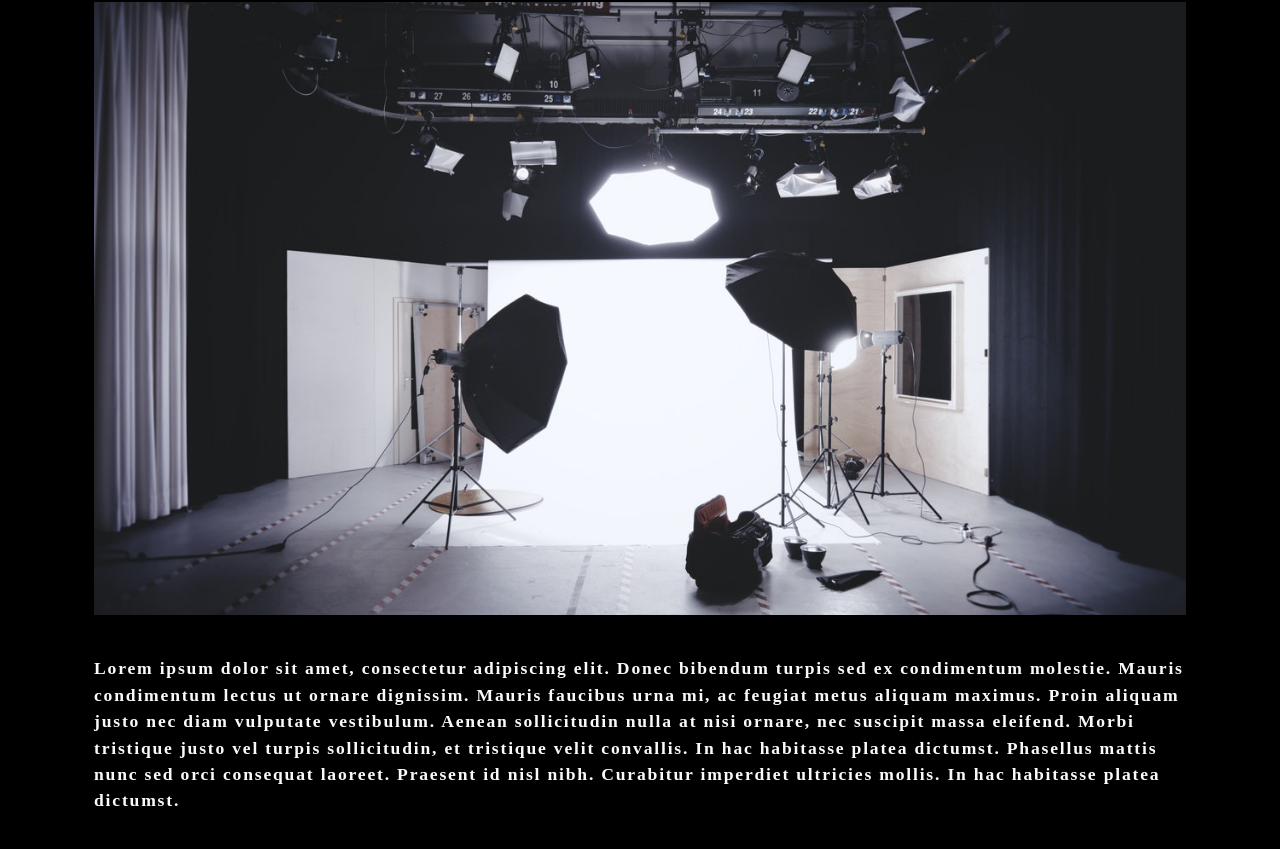
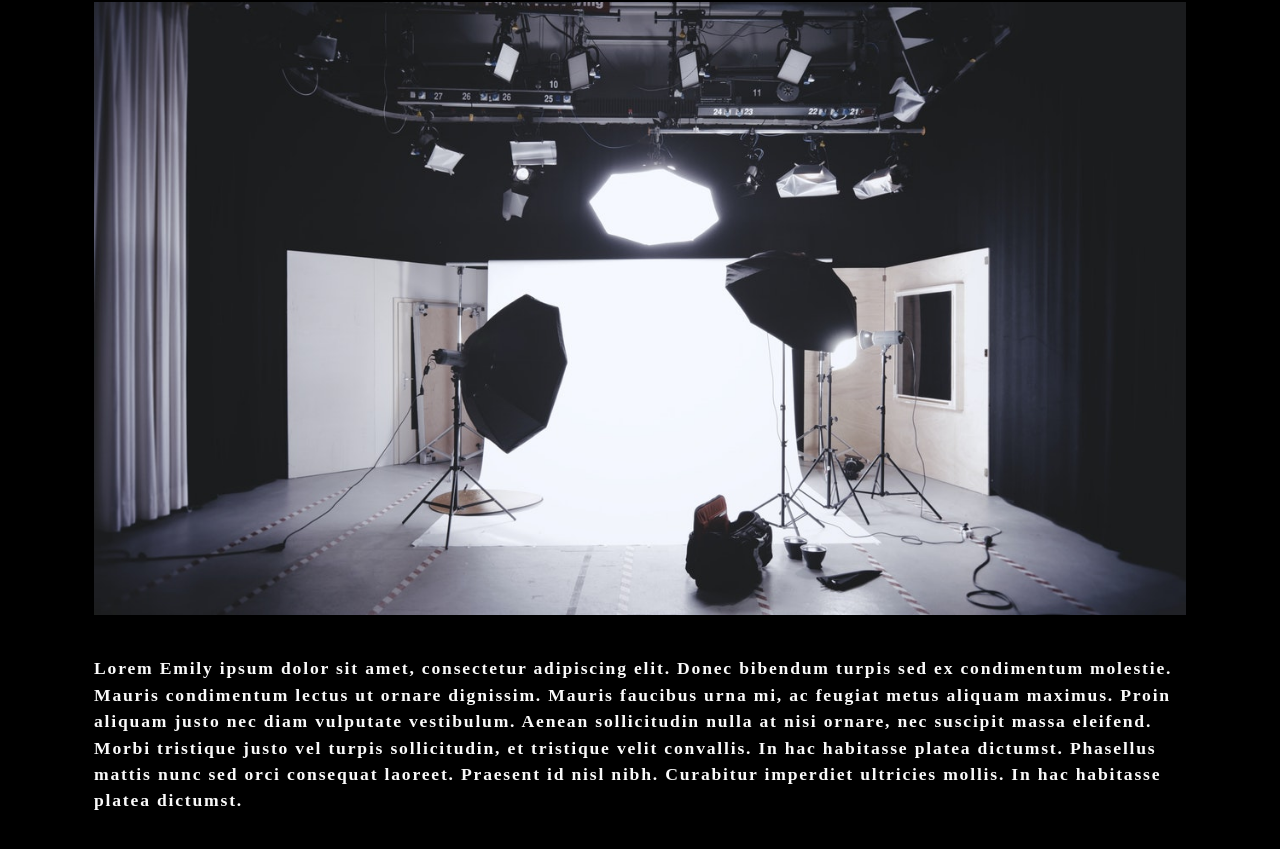
Before and after one commit to Emilyrh1058/photo-port, a React (Create React App) app: page / in a window 1280 px wide. Shown: the part 217-1066 px from the top of the page. Built offline with nearby package versions, Linux system fonts and the light colour scheme.

Commit message:
testing change to About

```diff
--- a/src/components/About/index.js
+++ b/src/components/About/index.js
@@ -8,7 +8,7 @@
       <img src={coverImage} className="my-2" style={{ width: "100%" }} alt="cover" />
       <div className="my-2">
         <p>
-          Lorem ipsum dolor sit amet, consectetur adipiscing elit. Donec bibendum turpis sed ex condimentum molestie. Mauris condimentum lectus ut ornare dignissim. Mauris faucibus urna mi, ac feugiat metus aliquam maximus. Proin aliquam justo nec diam vulputate vestibulum. Aenean sollicitudin nulla at nisi ornare, nec suscipit massa eleifend. Morbi tristique justo vel turpis sollicitudin, et tristique velit convallis. In hac habitasse platea dictumst. Phasellus mattis nunc sed orci consequat laoreet. Praesent id nisl nibh. Curabitur imperdiet ultricies mollis. In hac habitasse platea dictumst.
+          Lorem Emily ipsum dolor sit amet, consectetur adipiscing elit. Donec bibendum turpis sed ex condimentum molestie. Mauris condimentum lectus ut ornare dignissim. Mauris faucibus urna mi, ac feugiat metus aliquam maximus. Proin aliquam justo nec diam vulputate vestibulum. Aenean sollicitudin nulla at nisi ornare, nec suscipit massa eleifend. Morbi tristique justo vel turpis sollicitudin, et tristique velit convallis. In hac habitasse platea dictumst. Phasellus mattis nunc sed orci consequat laoreet. Praesent id nisl nibh. Curabitur imperdiet ultricies mollis. In hac habitasse platea dictumst.
         </p>
       </div>
     </section>
```
